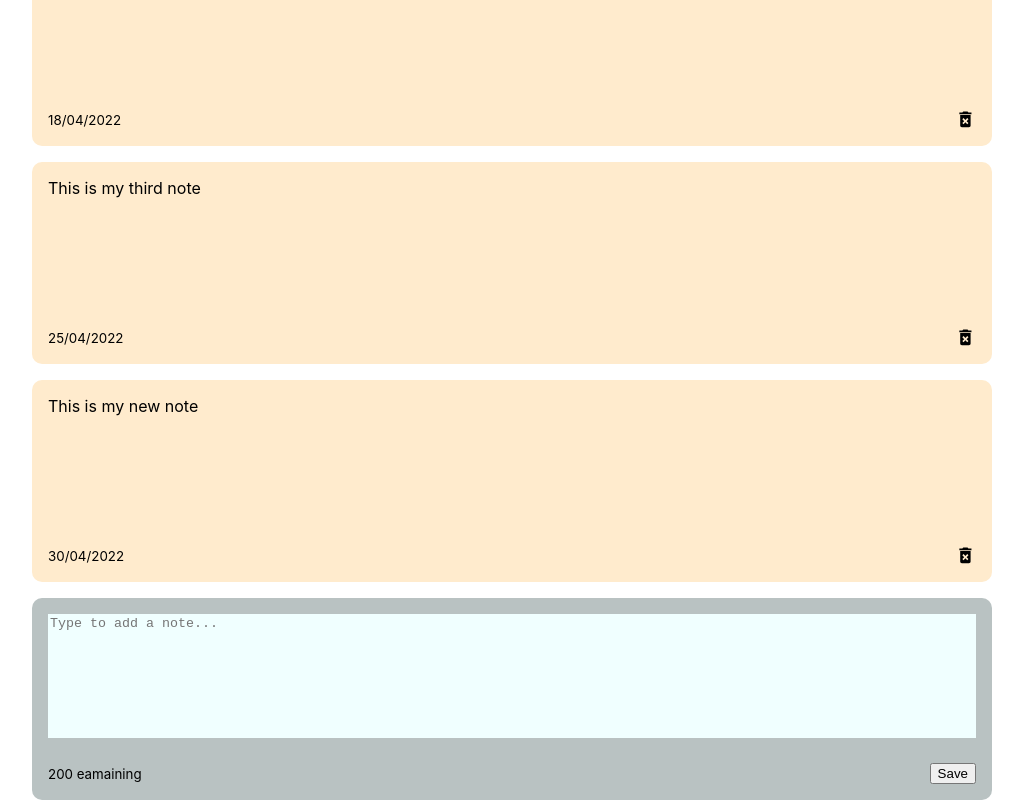
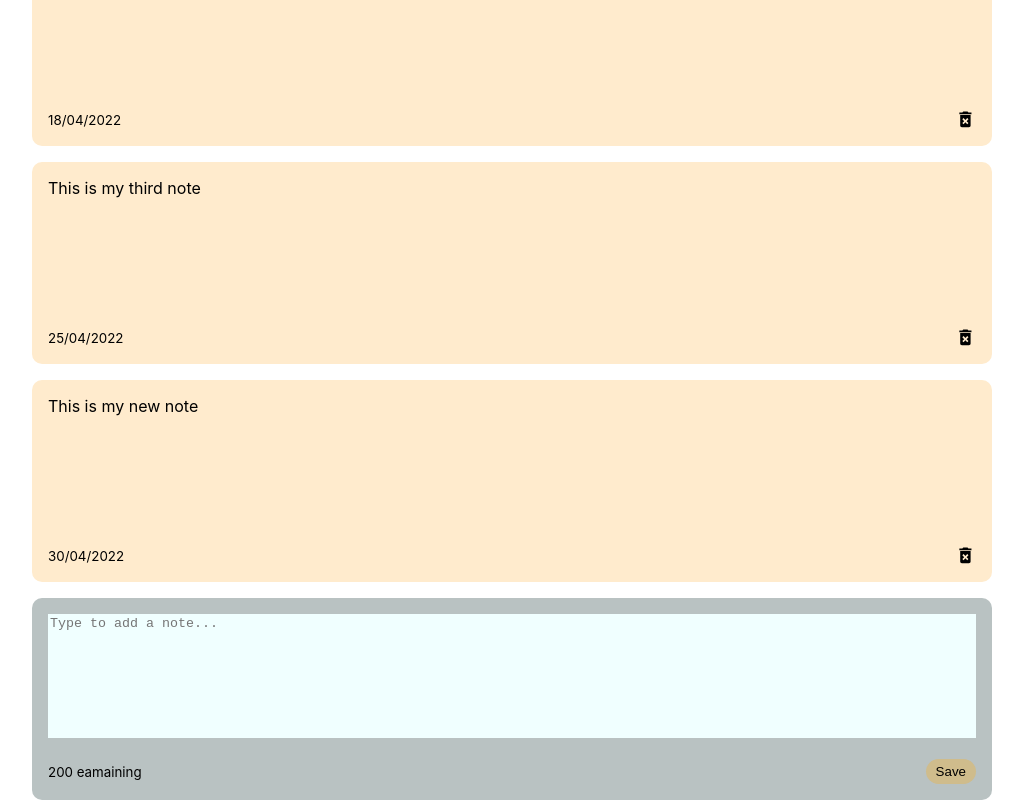
Before and after one commit to Dankiprop/notes-app, a React (Create React App) app: page / in a window 1280 px wide. Shown: the part 274-1074 px from the top of the page, without its empty margins (128-1151 px from the left). Built offline with nearby package versions, Linux system fonts and the light colour scheme.

Commit message:
Notes App

```diff
--- a/src/index.css
+++ b/src/index.css
@@ -42,7 +42,17 @@ textarea:focus{
   outline: none;
 }
 
+.save{
+  background-color: rgb(207, 188, 140);
+  border: none;
+  border-radius: 15px;
+  padding: 5px 10px 5px 10px;
+}
+.save:hover{
+background-color: yellow;
+cursor: pointer;
 
+}
 
 .note{
 background-color: blanchedalmond;
```
